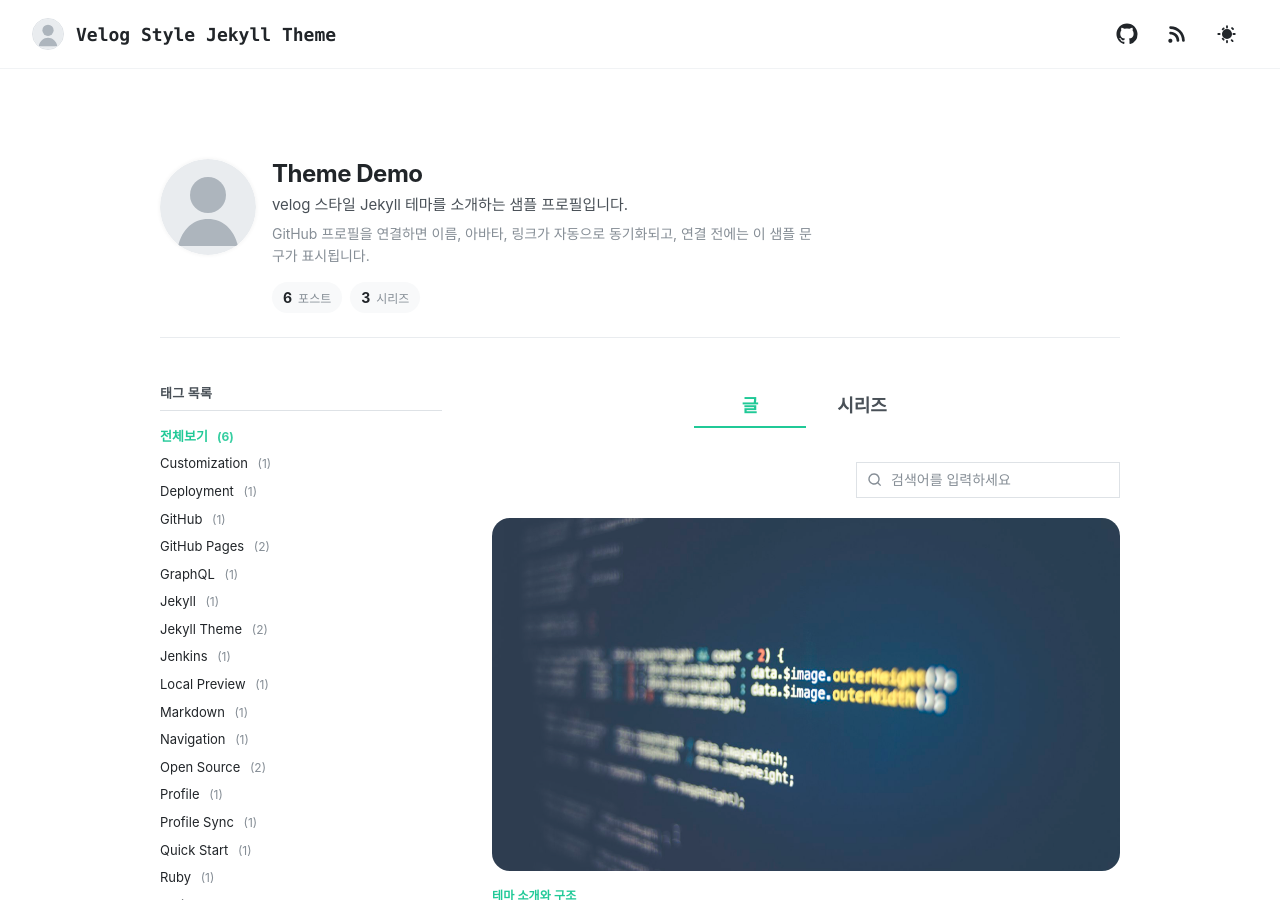
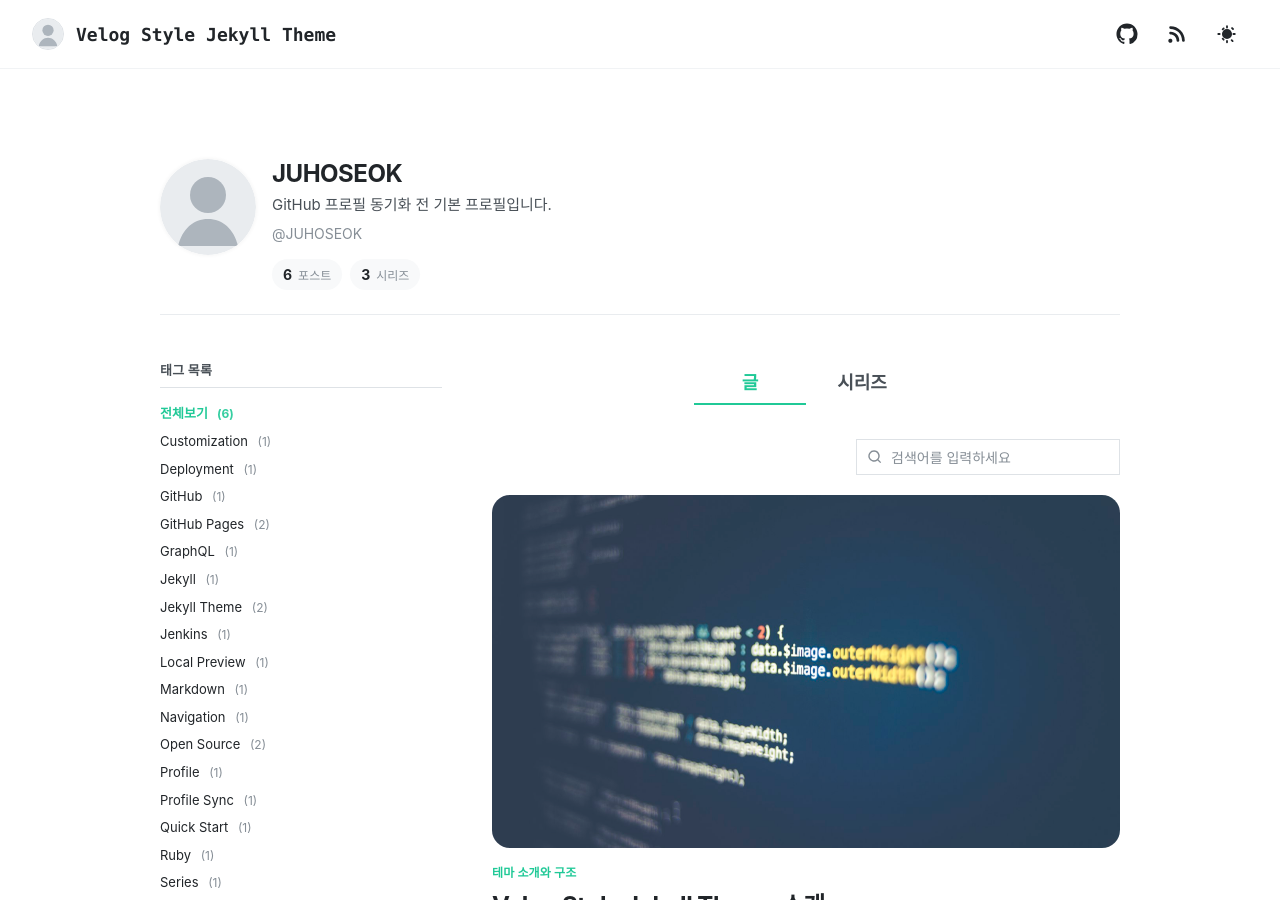
Before and after one commit to JUHOSEOK/jekyll-theme-velog, a Jekyll site: the page built from index.html, in a window 1280 px wide and 900 px high. Built offline with Jekyll 4.4.1, drawn with Linux system fonts in a browser that asks for light colours.

Commit message:
fix: configure github pages deployment

```diff
--- a/_config.yml
+++ b/_config.yml
@@ -1,7 +1,7 @@
 title: Velog Style Jekyll Theme
 description: velog 감성의 개발 블로그를 GitHub Pages와 Jekyll로 구성한 오픈소스 starter theme
 url: "https://juhoseok.github.io"
-baseurl: "/my-blog"
+baseurl: "/jekyll-theme-velog"
 lang: ko-KR
 timezone: Asia/Seoul
 markdown: kramdown
--- a/_data/profile.yml
+++ b/_data/profile.yml
@@ -1,5 +1,5 @@
-display_name: Theme Demo
-bio: velog 스타일 Jekyll 테마를 소개하는 샘플 프로필입니다.
-intro: GitHub 프로필을 연결하면 이름, 아바타, 링크가 자동으로 동기화되고, 연결 전에는 이 샘플 문구가 표시됩니다.
+display_name: JUHOSEOK
+bio: GitHub 프로필 동기화 전 기본 프로필입니다.
+intro: "@JUHOSEOK"
 avatar: /assets/images/avatar-placeholder.svg
-github: https://github.com/your-handle
+github: https://github.com/JUHOSEOK
--- a/_data/theme.yml
+++ b/_data/theme.yml
@@ -25,11 +25,11 @@
   show_stats: true
   github_contributions:
     enabled: false
-    username: ""
+    username: "JUHOSEOK"
 
 profile:
   github_sync:
-    enabled: false
+    enabled: true
 
 footer:
   tagline: Open-source Jekyll theme for developer blogs.
```
